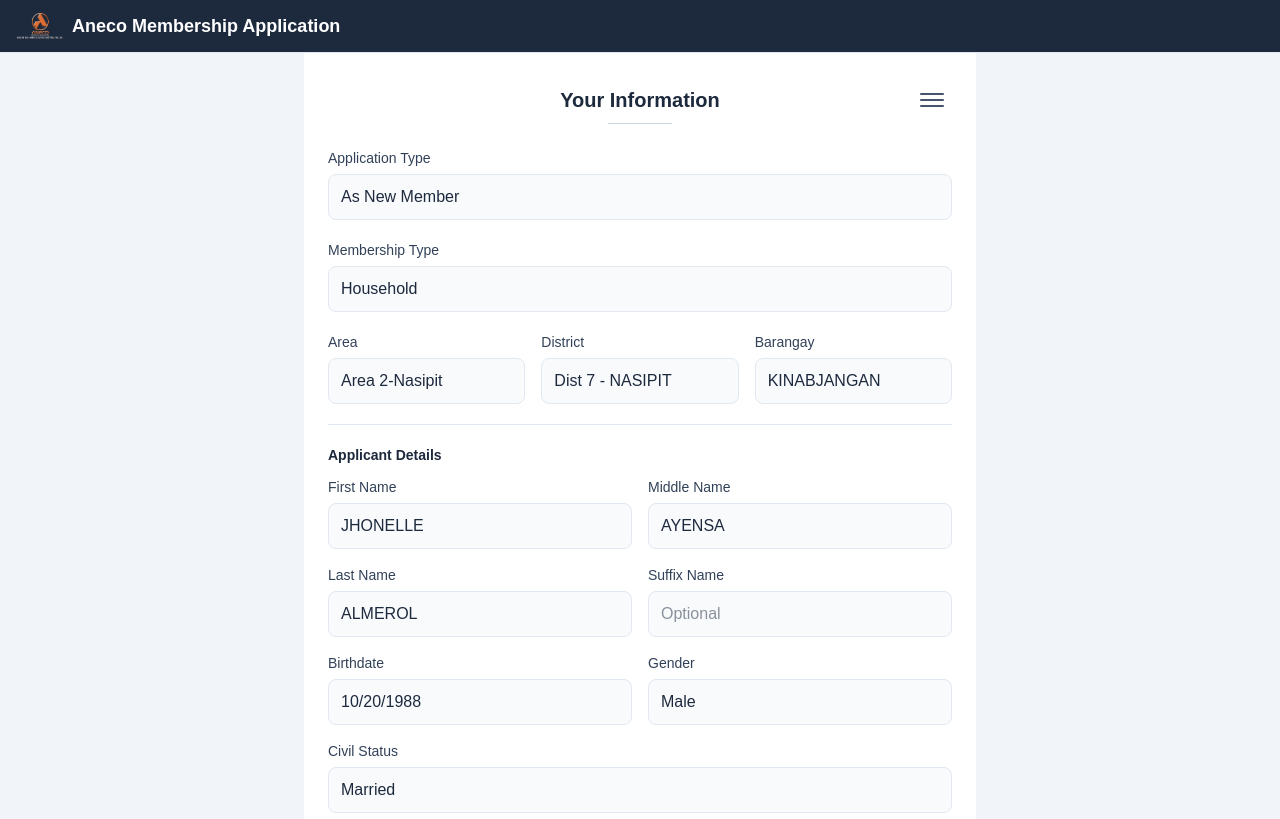
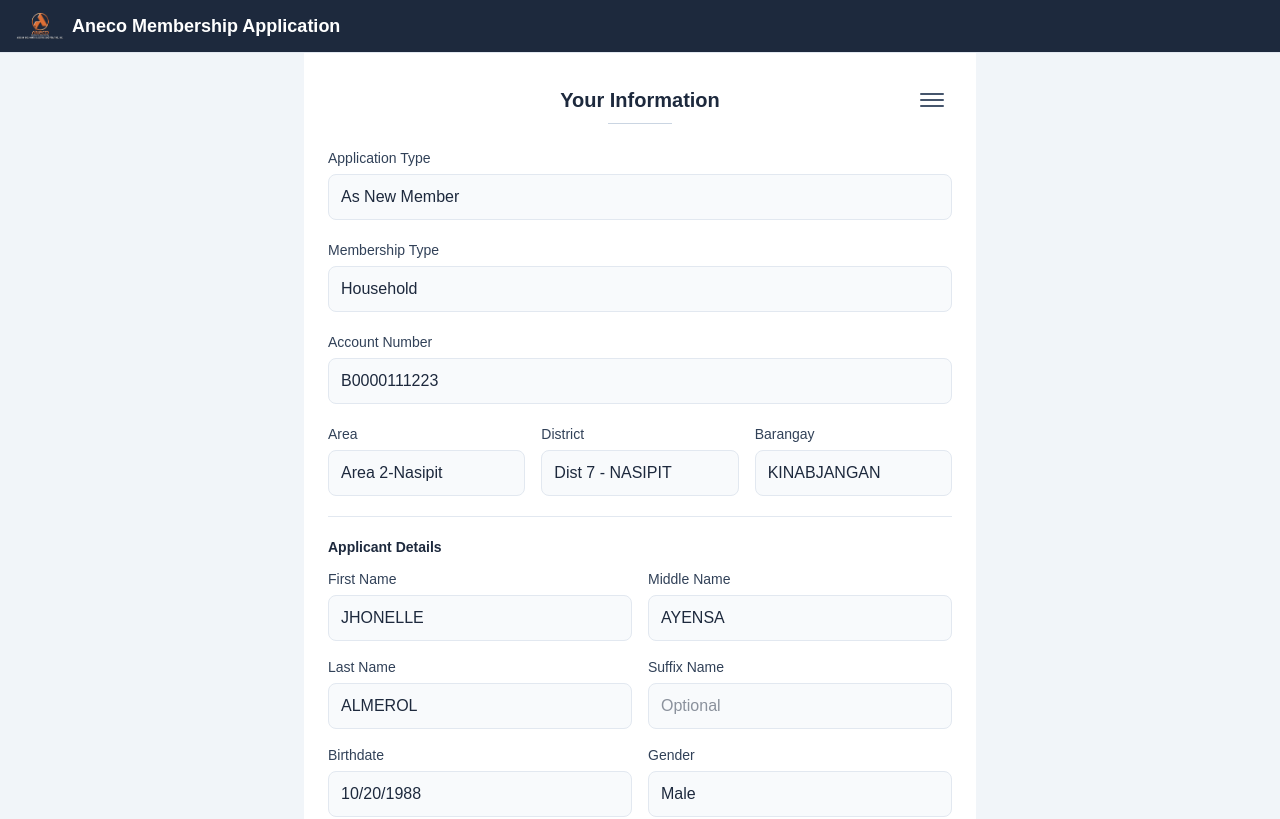
Before and after one commit to deletedgituser/consumer-sanitation, a Next.js app: page /verify-customer in a window 1280 px wide. Shown: the top 819 px of the page. Built offline with nearby package versions, Linux system fonts and the light colour scheme.

Commit message:
added acc num

```diff
--- a/app/admin-login/page.tsx
+++ b/app/admin-login/page.tsx
@@ -88,20 +88,7 @@ export default function AdminLoginPage() {
   }
 
   return (
-    <div className="relative flex min-h-screen min-h-[100dvh] flex-col items-center justify-center overflow-x-hidden overflow-y-auto bg-slate-900 p-3 py-5 sm:p-5 sm:py-6 md:flex-row md:p-6 lg:p-8 [padding:max(0.75rem,env(safe-area-inset-top))_max(0.75rem,env(safe-area-inset-right))_max(0.75rem,env(safe-area-inset-bottom))_max(0.75rem,env(safe-area-inset-left))]">
-      {/* Same lightning video background as customer login */}
-      <div className="lightning-video-wrap pointer-events-none fixed inset-0 overflow-hidden" aria-hidden>
-        <video
-          className="h-full w-full object-cover object-center opacity-[0.5]"
-          src="https://assets.mixkit.co/videos/47948/47948-720.mp4"
-          autoPlay
-          loop
-          muted
-          playsInline
-          preload="auto"
-        />
-      </div>
-
+    <div className="relative flex min-h-screen min-h-[100dvh] flex-col items-center justify-center overflow-x-hidden overflow-y-auto bg-[#EAEFEF] p-3 py-5 sm:p-5 sm:py-6 md:flex-row md:p-6 lg:p-8 [padding:max(0.75rem,env(safe-area-inset-top))_max(0.75rem,env(safe-area-inset-right))_max(0.75rem,env(safe-area-inset-bottom))_max(0.75rem,env(safe-area-inset-left))]">
       <div className="relative z-10 flex w-full max-w-4xl flex-1 flex-col items-center justify-center">
         <div className="login-card relative flex w-full max-w-4xl flex-col overflow-hidden rounded-xl shadow-xl sm:rounded-2xl md:flex-row">
           {/* Left panel – logo */}
--- a/app/admin/page.tsx
+++ b/app/admin/page.tsx
@@ -9,6 +9,7 @@ import { useRouter } from "next/navigation";
 type Customer = {
   id: string;
   recordNumber: string;
+  accountNumber?: string;
   appType: "new" | "change";
   membership: "household" | "corporate";
   area: string;
@@ -1017,7 +1018,7 @@ function CustomerDetail({
         </div>
       </div>
 
-      {/* Application Type + Membership Type */}
+      {/* Application Type + Membership Type + Account Number */}
       <div className="mb-4">
         <div className={sectionHeaderClass}>Application Type</div>
         <div className={boxClass}>
@@ -1036,6 +1037,7 @@ function CustomerDetail({
             </p>
           )}
         </div>
+
         <div className={`mt-3 ${sectionHeaderClass}`}>Membership Type</div>
         <div className={boxClass}>
           {isEditing ? (
@@ -1054,6 +1056,12 @@ function CustomerDetail({
                 : "Corporate/Sectoral/Business"}
             </p>
           )}
+        </div>
+
+        {/* Account number – read-only, under Membership Type */}
+        <div className={`mt-3 ${sectionHeaderClass}`}>Account Number</div>
+        <div className={boxClass}>
+          <p className={textPrimary}>{customer.accountNumber || "B0000111223"}</p>
         </div>
       </div>
 
--- a/app/page.tsx
+++ b/app/page.tsx
@@ -1,7 +1,7 @@
 "use client";
 
 import Image from "next/image";
-import { useRouter } from "next/navigation";
+import Link from "next/link";
 
 function UserIcon({ className }: { className?: string }) {
   return (
@@ -44,28 +44,9 @@ function LockIcon({ className }: { className?: string }) {
 }
 
 export default function Home() {
-  const router = useRouter();
-
-  function handleVerify(e: React.FormEvent) {
-    e.preventDefault();
-    router.push("/verify");
-  }
-
   return (
-    <div className="relative flex min-h-screen min-h-[100dvh] flex-col items-center justify-center overflow-x-hidden overflow-y-auto bg-slate-900 p-3 py-5 sm:p-5 sm:py-6 md:flex-row md:p-6 lg:p-8 [padding:max(0.75rem,env(safe-area-inset-top))_max(0.75rem,env(safe-area-inset-right))_max(0.75rem,env(safe-area-inset-bottom))_max(0.75rem,env(safe-area-inset-left))]">
-      {/* Realistic lightning – video loop */}
-      <div className="lightning-video-wrap pointer-events-none fixed inset-0 overflow-hidden" aria-hidden>
-        <video
-          className="h-full w-full object-cover object-center opacity-[0.5]"
-          src="https://assets.mixkit.co/videos/47948/47948-720.mp4"
-          autoPlay
-          loop
-          muted
-          playsInline
-          preload="auto"
-        />
-      </div>
-      {/* Card wrapper – centered on mobile, glass style */}
+    <div className="relative flex min-h-screen min-h-[100dvh] flex-col items-center justify-center overflow-x-hidden overflow-y-auto bg-[#EAEFEF] p-3 py-5 sm:p-5 sm:py-6 md:flex-row md:p-6 lg:p-8 [padding:max(0.75rem,env(safe-area-inset-top))_max(0.75rem,env(safe-area-inset-right))_max(0.75rem,env(safe-area-inset-bottom))_max(0.75rem,env(safe-area-inset-left))]">
+      {/* Card wrapper – centered on mobile */}
       <div className="relative z-10 flex w-full max-w-4xl flex-1 flex-col items-center justify-center">
         <div className="login-card relative flex w-full max-w-4xl flex-col overflow-hidden rounded-xl shadow-xl sm:rounded-2xl md:flex-row">
           {/* Left panel – logo */}
@@ -93,7 +74,7 @@ export default function Home() {
                 Please enter your details.
               </p>
 
-              <form className="mt-5 space-y-4 sm:mt-6 sm:space-y-5 lg:mt-8" onSubmit={handleVerify}>
+              <form className="mt-5 space-y-4 sm:mt-6 sm:space-y-5 lg:mt-8">
                 <div>
                   <label htmlFor="email" className="sr-only">
                     Account number
@@ -105,17 +86,18 @@ export default function Home() {
                       type="text"
                       inputMode="numeric"
                       placeholder="Enter your Account Number"
+                      readOnly
                       className="w-full min-w-0 border-0 bg-transparent text-base text-white placeholder:text-slate-400 focus:outline-none focus:ring-0 [font-size:16px]"
                     />
                   </div>
                 </div>
 
-                <button
-                  type="submit"
+                <Link
+                  href="/verify"
                   className="flex min-h-[44px] w-full items-center justify-center rounded-lg bg-blue-600 px-4 py-3 text-base font-semibold text-white shadow-lg transition-colors hover:bg-[rgba(245,158,11,0.25)] focus:outline-none focus:ring-2 focus:ring-blue-400 focus:ring-offset-2 focus:ring-offset-slate-900/50 active:scale-[0.98]"
                 >
                   Verify
-                </button>
+                </Link>
               </form>
             </div>
           </div>
--- a/app/verify-customer/page.tsx
+++ b/app/verify-customer/page.tsx
@@ -5,6 +5,7 @@ import Link from "next/link";
 import { useState } from "react";
 
 const initialForm = {
+  accountNumber: "B0000111223",
   appType: "new",
   membership: "household",
   area: "Area 2-Nasipit",
@@ -53,6 +54,7 @@ export default function VerifyCustomerPage() {
       // Prepare the application data
       const applicationData = {
         recordNumber,
+        accountNumber: form.accountNumber,
         appType: form.appType.toUpperCase(),
         membership: form.membership.toUpperCase(),
         area: form.area,
@@ -301,6 +303,19 @@ export default function VerifyCustomerPage() {
                   </label>
                 </div>
               )}
+            </div>
+
+            {/* Account number – always read-only, shown under Membership */}
+            <div>
+              <label className="mb-1.5 block text-sm font-medium text-slate-700">
+                Account Number
+              </label>
+              <input
+                type="text"
+                value={form.accountNumber}
+                readOnly
+                className={inputClass(true)}
+              />
             </div>
 
             {/* Record location */}
--- a/package.json
+++ b/package.json
@@ -13,11 +13,11 @@
   },
   "dependencies": {
     "@auth/prisma-adapter": "^2.11.1",
-    "@prisma/client": "^7.4.1",
+    "@prisma/client": "^6.19.2",
     "bcryptjs": "^3.0.3",
     "next": "16.1.6",
     "next-auth": "^5.0.0-beta.30",
-    "prisma": "^7.4.1",
+    "prisma": "^6.19.2",
     "react": "19.2.3",
     "react-dom": "19.2.3"
   },
```
Also changed, not shown: 1 other file (tests, documents, lock files or other folders).
